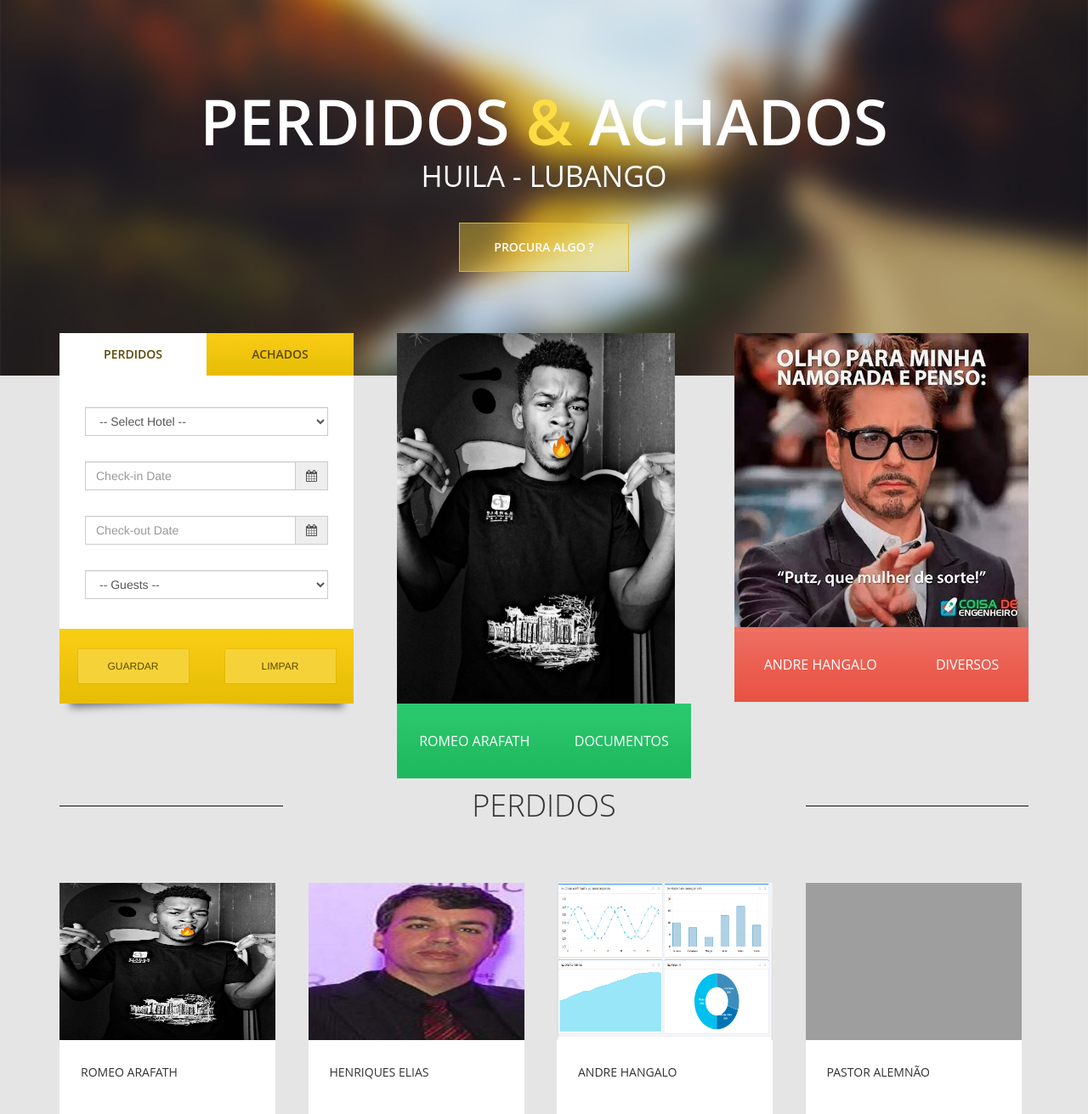
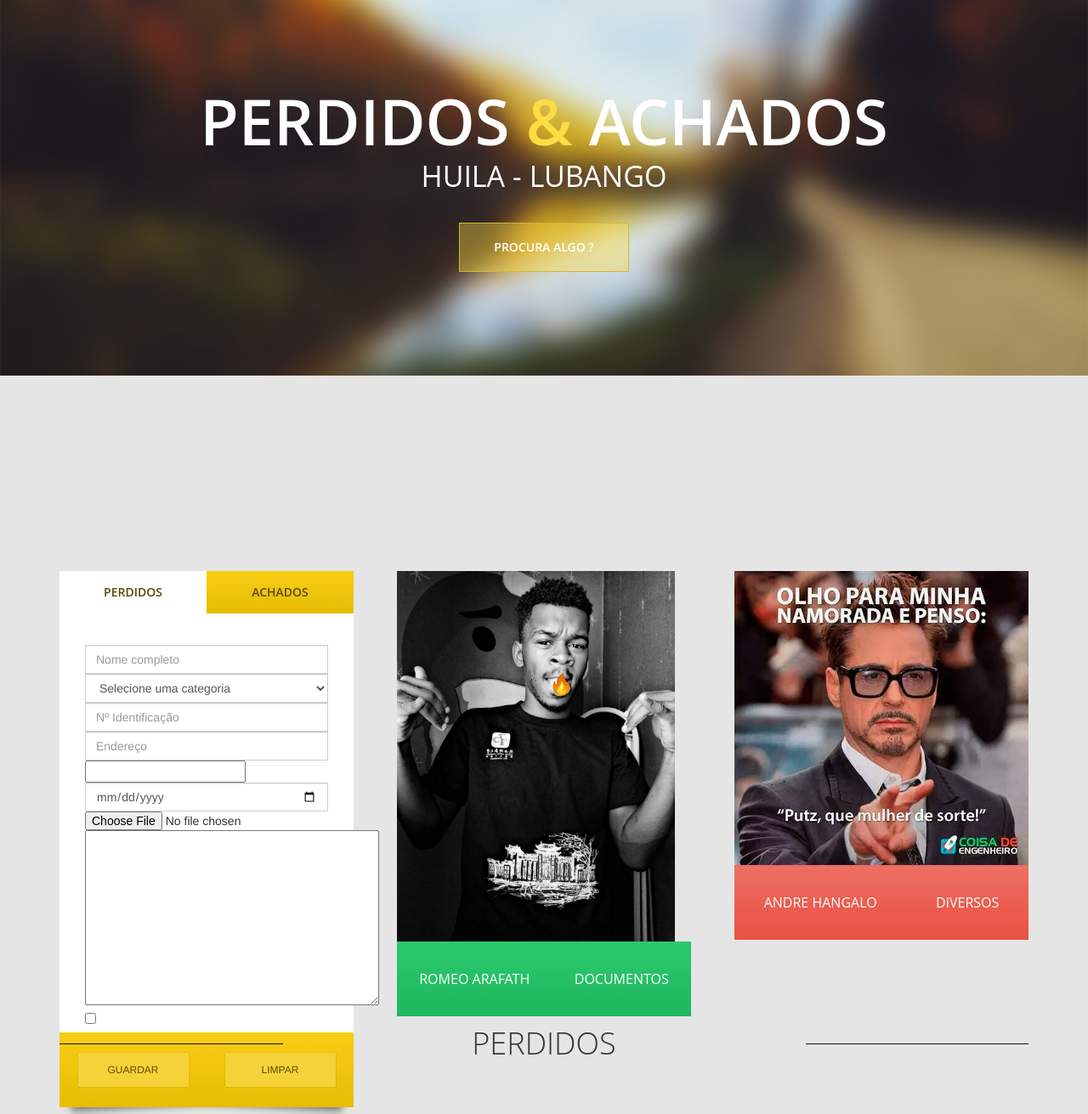
Before and after one commit to rickdeu/djangobootcampo, a Django app: page / in a window 1280 px wide; the page is wider, and only the part inside the window is pictured. Shown: the part 81-1392 px from the top of that part at 85% size. Run offline with Django 3.2, Linux system fonts and the light colour scheme; data comes from the database, SQL or seed files in the repository; both versions use the stored data as it was after the commit; some libraries are stand-ins or nearby versions; grey boxes are pictures that could not be loaded.

Commit message:
ultimas atualizacoes

```diff
--- a/core/form.py
+++ b/core/form.py
@@ -6,11 +6,11 @@ class PerdidoForm(ModelForm):
     class Meta:
         model = Perdidos
         fields = '__all__'
-        #exclude = ['resolvido',]
+        #exclude = ['resolvido','declarante', 'descricao']
 
     nomecompleto = forms.CharField(
         widget=forms.TextInput(
-            attrs={'type':'text', 'class':'form-control'}
+            attrs={'type':'text', 'class':'form-control', 'placeholder':'Nome completo'}
         ),
         label='Nome completo*',
         max_length=50,
@@ -19,8 +19,45 @@ class PerdidoForm(ModelForm):
     )
     tipo_item = forms.ModelChoiceField(
         queryset= Categoria.objects.select_related().order_by('nome_categoria'),
-        widget=forms.Select(attrs={'placeholder':'Categoria'}),
+        widget=forms.Select(attrs={'placeholder':'Categoria', 'class':'form-control'}),
         label='Categoria',
         empty_label='Selecione uma categoria',
         required=True
     )
+
+    numero = forms.CharField(
+        widget=forms.TextInput(
+            attrs={'type':'text', 'class':'form-control', 'placeholder':'Nº Identificação'}
+        ),
+        label='Nº de Identificação*',
+        max_length=50,
+        required=True,
+        help_text='Obrigatorio'
+    )
+    bairro = forms.CharField(
+        widget=forms.TextInput(
+            attrs={'type':'text', 'class':'form-control', 'placeholder':'Endereço'}
+        ),
+        label='Endereço*',
+        max_length=50,
+        required=True,
+        help_text='Obrigatorio'
+    )
+
+    data_perdido = forms.DateField(
+        widget=forms.TextInput(
+            attrs={'type':'date', 'class':'form-control', 'placeholder':'Data perdido'}
+        ),
+        label='Data perdido*',
+        required=True,
+        help_text='Obrigatorio'
+    )
+    """descricao = forms.Textarea(
+        widget=forms.TextInput(
+            attrs={'type':'textarea', 'class':'form-control', 'placeholder':'Data perdido'}
+        ),
+        label='Data perdido*',
+        max_length=50,
+        required=True,
+        help_text='Obrigatorio'
+    )"""
--- a/core/models.py
+++ b/core/models.py
@@ -21,11 +21,11 @@ class Perdidos(models.Model):
     tipo_item = models.ForeignKey(Categoria, on_delete = models.CASCADE, related_name = "tipo_perdido", verbose_name ="Categoria")
     numero = models.CharField(max_length=30, verbose_name ="Numero")
     bairro = models.CharField(max_length=30, verbose_name ="Bairro")
-    declarante = models.CharField(max_length=30, verbose_name ="Declarante")
+    declarante = models.CharField(max_length=30, verbose_name ="Declarante", blank=False, null=False)
     data_perdido = models.DateTimeField(verbose_name="Data")
     date_registo = models.DateTimeField(auto_now_add=True)
     photo1 = models.ImageField(upload_to = "itens_perdidos")
-    descricao = models.TextField(max_length = 250, verbose_name = "Descricao")
+    descricao = models.TextField(max_length = 250, verbose_name = "Descricao", blank=False, null=False)
     resolvido = models.BooleanField(default = False, verbose_name = "Marcar como resolvido")
 
     def __str__(self):
--- a/core/views.py
+++ b/core/views.py
@@ -13,7 +13,7 @@ def index(request):
 
     form = PerdidoForm()
     if request.method == 'POST':
-        form = PerdidoForm(request.POST)
+        form = PerdidoForm(request.POST, request.FILES)
         if form.is_valid():
             form.save()
             return redirect('index')
--- a/templates/core/index.html
+++ b/templates/core/index.html
@@ -39,6 +39,8 @@
 		  </ul>
 		</div>
 	</section>
+	<br><br><br><br><br><br><br>
+	<br><br><br><br><br><br><br>
 
 	<!-- gray bg -->
 	<section class="container tm-home-section-1" id="more">
@@ -59,43 +61,20 @@
 					<div class="tab-content">
 					    <div role="tabpanel" class="tab-pane fade in active tm-white-bg" id="hotel">
 					    	<div class="tm-search-box effect2">
-								<form action="#" method="post" class="hotel-search-form">
+								<form action="#" method="post"  enctype="multipart/form-data" class="hotel-search-form">
+									{% csrf_token %}
 									<div class="tm-form-inner">
-										<div class="form-group">
-							            	 <select class="form-control">
-							            	 	<option value="">-- Select Hotel -- </option>
-							            	 	<option value="shangrila">Shangri-La</option>
-												<option value="chatrium">Chatrium</option>
-												<option value="fourseasons">Four Seasons</option>
-												<option value="hilton">Hilton</option>
-											</select>
-							          	</div>
-							          	<div class="form-group">
-							                <div class='input-group date' id='datetimepicker1'>
-							                    <input type='text' class="form-control" placeholder="Check-in Date" />
-							                    <span class="input-group-addon">
-							                        <span class="fa fa-calendar"></span>
-							                    </span>
-							                </div>
-							            </div>
-							          	<div class="form-group">
-							                <div class='input-group date' id='datetimepicker2'>
-							                    <input type='text' class="form-control" placeholder="Check-out Date" />
-							                    <span class="input-group-addon">
-							                        <span class="fa fa-calendar"></span>
-							                    </span>
-							                </div>
-							            </div>
-							            <div class="form-group margin-bottom-0">
-							                <select class="form-control">
-							            	 	<option value="">-- Guests -- </option>
-							            	 	<option value="1">1</option>
-												<option value="2">2</option>
-												<option value="3">3</option>
-												<option value="4">4</option>
-												<option value="5p">5+</option>
-											</select>
-							            </div>
+
+										{% for form in form  %}
+
+										{{form}}
+
+
+										{%endfor%}
+
+
+
+
 									</div>
 						            <div class="form-group tm-yellow-gradient-bg text-center">
 						            	<button type="submit" name="submit" class="tm-yellow-btn">Guardar</button>
```
Also changed, not shown: core/migrations/0001_initial.py, core/migrations/0002_achados_perdidos.py (deleted), core/migrations/0002_auto_20210825_2314.py (added), core/migrations/0003_auto_20210825_2319.py (added), db.sqlite3, static/img/itens_perdidos/gara_ninas.jpeg (added), static/img/itens_perdidos/sergio.jpg (added), static/img/itens_perdidos/tela3.png (added).
